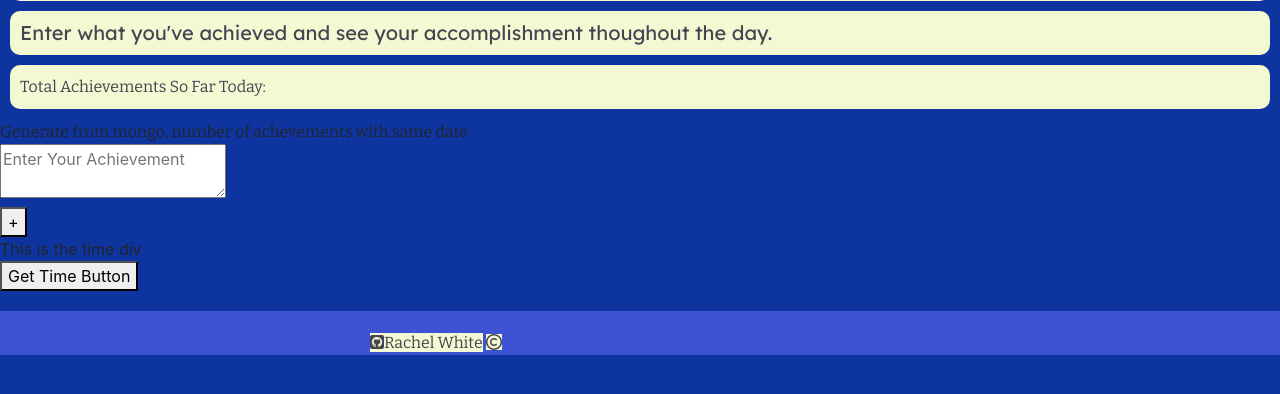
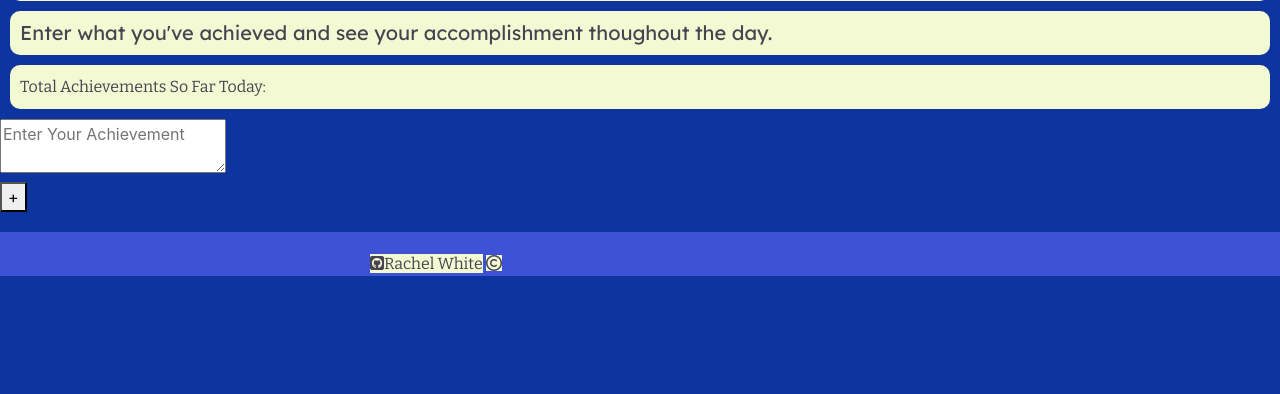
Before and after one commit to rachel-white/what-ive-done, a Flask app: template templates/today.html in a window 1280 px wide. Shown: the part 277-671 px from the top of the page. Run offline with Flask 2, Linux system fonts and the light colour scheme; the template is opened without the code that fills it, so the values that code supplies are empty; some libraries are stand-ins or nearby versions.

Commit message:
removed no longer nessacery spans and divs

```diff
--- a/templates/today.html
+++ b/templates/today.html
@@ -34,7 +34,6 @@
     <div class="list-achieved">
         <div class="total">
                 <p class="total-achievements">Total Achievements So Far Today:</p>
-                <span class="total-achievements">Generate from mongo, number of achevements with same date</span>
             </div>
         <div class="achievement">
             {% for achievement in achievements %}
@@ -54,8 +53,5 @@
     <div class="time" name="time"></div>
     <button onclick="generateTime()" class="submit-button">+</button>
 </form>
-
-<div class="time-add-to-db">This is the time div</div>
-    <button class="click-for-time">Get Time Button</button>
 <script type="text/javascript" src="{{ url_for('static', filename='js/today.js') }}"></script>
 {% endblock %}
```
